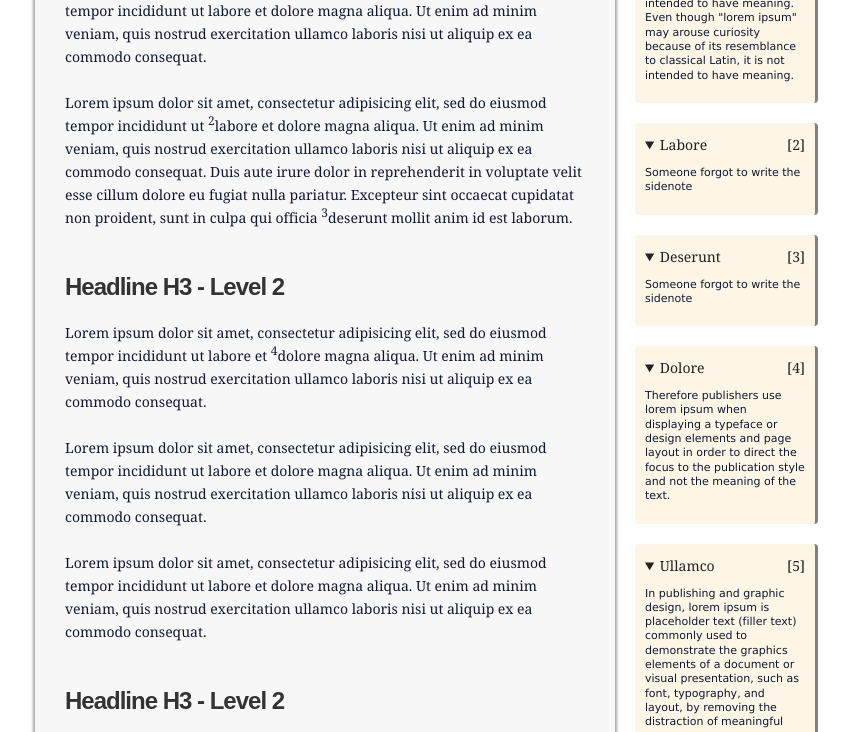
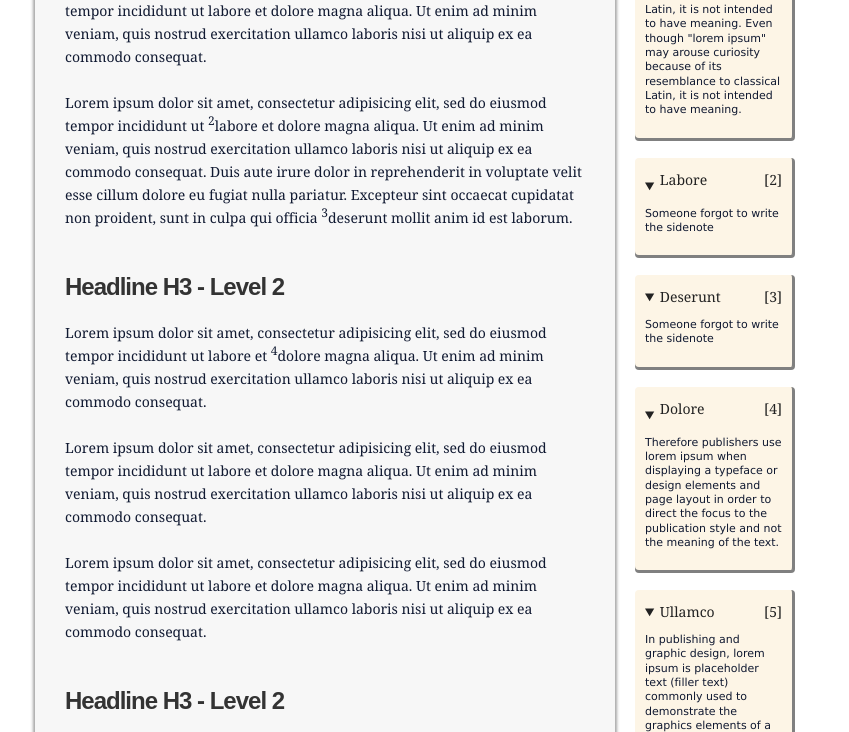
Before and after one commit to henriklundgren/explainys.js, a plain HTML site: page index.html in a window 1280 px wide. Shown: the part 235-967 px from the top of the page, without its empty margins (315-1164 px from the left). Drawn offline with Linux system fonts and the light colour scheme.

Commit message:
change title attribute to html5 data-title + fix long headings on summary

```diff
--- a/css/explainys.css
+++ b/css/explainys.css
@@ -2,16 +2,29 @@
  border-radius: 4px;
  background-color: oldlace;
  border-right: medium solid grey;
+ box-shadow: 0 3px grey;
  padding: 10px;
  /*position: relative;*/
  margin-bottom: 20px;
- width: 100%;
+ /*width: 100%;
  width: inherit; /* IE7 and lower dont support inherit */
 }
-
+details.explain_it summary {
+	cursor: pointer;
+}
+details.explain_it .explainTitle {
+	overflow: hidden;
+	text-overflow: ellipsis;
+	white-space: nowrap;
+	display: inline-block;
+	width: 70%;
+}
 details.explain_it .numbers {
 	float: right;
 	line-height: inherit;
+	text-align: right;
+	-webkit-user-select: none;
+	width: 15%;
 }
 details.explain_it .numbers:before { content: '[';}
 details.explain_it .numbers:after { content: ']';}
--- a/index.html
+++ b/index.html
@@ -28,13 +28,13 @@
 		<article>
 		<h2>Headline H2 - Level 1</h2>
 		<p>
-			Lorem ipsum dolor sit amet, <span class='explain' title='consectetur' data-explain='Even though "lorem ipsum" may arouse curiosity because of its resemblance to classical Latin, it is not intended to have meaning. Even though "lorem ipsum" may arouse curiosity because of its resemblance to classical Latin, it is not intended to have meaning.'>consectetur</span> adipisicing elit, sed do eiusmod
+			Lorem ipsum dolor sit amet, <span class='explain' data-title='consecteturconsectetur' data-explain='Even though "lorem ipsum" may arouse curiosity because of its resemblance to classical Latin, it is not intended to have meaning. Even though "lorem ipsum" may arouse curiosity because of its resemblance to classical Latin, it is not intended to have meaning.'>consectetur</span> adipisicing elit, sed do eiusmod
 		tempor incididunt ut labore et dolore magna aliqua. Ut enim ad minim veniam,
 		quis nostrud exercitation ullamco laboris nisi ut aliquip ex ea commodo
 		consequat.</p>
 		<p>
 			Lorem ipsum dolor sit amet, consectetur adipisicing elit, sed do eiusmod
-		tempor incididunt ut <span class='explain' title='labore' data-explain=''>labore</span> et dolore magna aliqua. Ut enim ad minim veniam,
+		tempor incididunt ut <span class='explain' data-title='labore' data-explain=''>labore</span> et dolore magna aliqua. Ut enim ad minim veniam,
 		quis nostrud exercitation ullamco laboris nisi ut aliquip ex ea commodo
 		consequat. Duis aute irure dolor in reprehenderit in voluptate velit esse
 		cillum dolore eu fugiat nulla pariatur. Excepteur sint occaecat cupidatat non
@@ -42,7 +42,7 @@
 		<h3>Headline H3 - Level 2</h3>
 		<p>
 			Lorem ipsum dolor sit amet, consectetur adipisicing elit, sed do eiusmod
-		tempor incididunt ut labore et <span class='explain' title='dolore' data-explain='Therefore publishers use lorem ipsum when displaying a typeface or design elements and page layout in order to direct the focus to the publication style and not the meaning of the text.'>dolore</span> magna aliqua. Ut enim ad minim veniam,
+		tempor incididunt ut labore et <span class='explain' data-title='dolore' data-explain='Therefore publishers use lorem ipsum when displaying a typeface or design elements and page layout in order to direct the focus to the publication style and not the meaning of the text.'>dolore</span> magna aliqua. Ut enim ad minim veniam,
 		quis nostrud exercitation ullamco laboris nisi ut aliquip ex ea commodo
 		consequat.</p>
 		<p>
```
Also changed, not shown: js/jquery.explainys.js.
